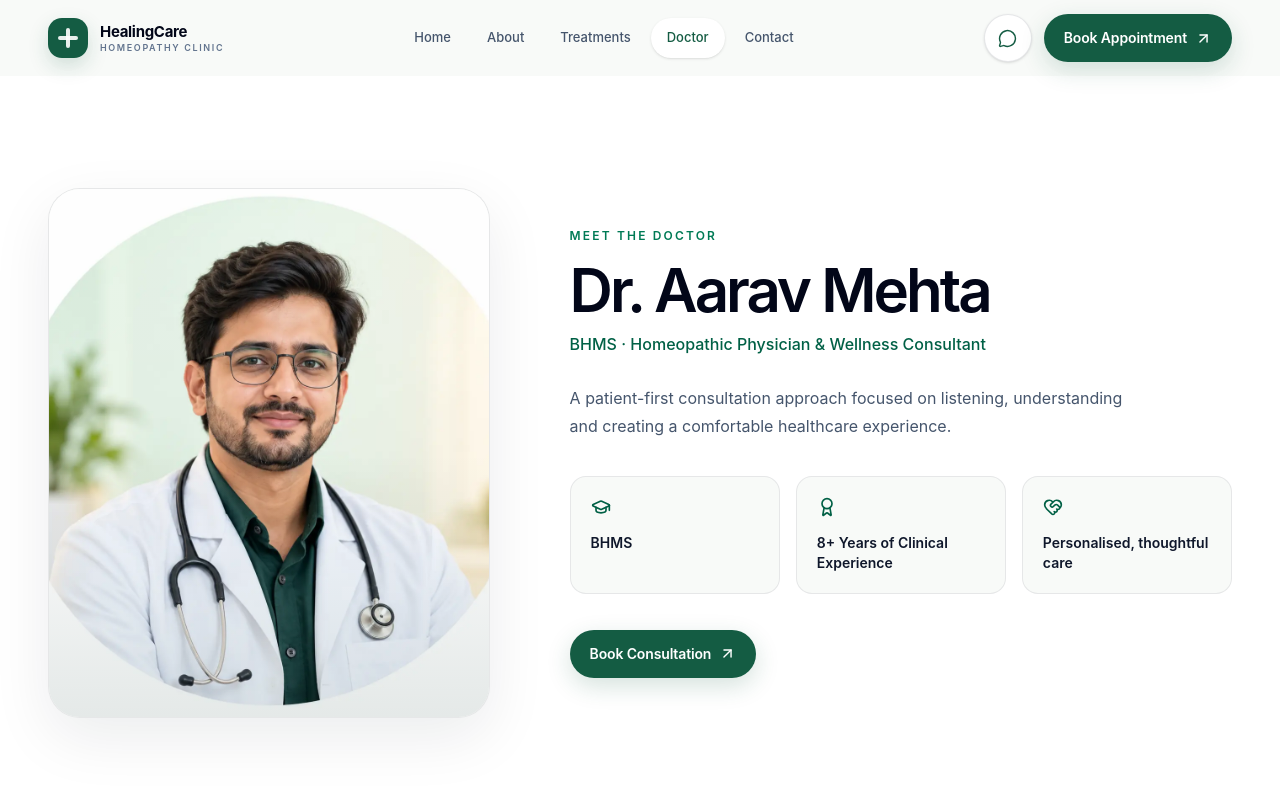
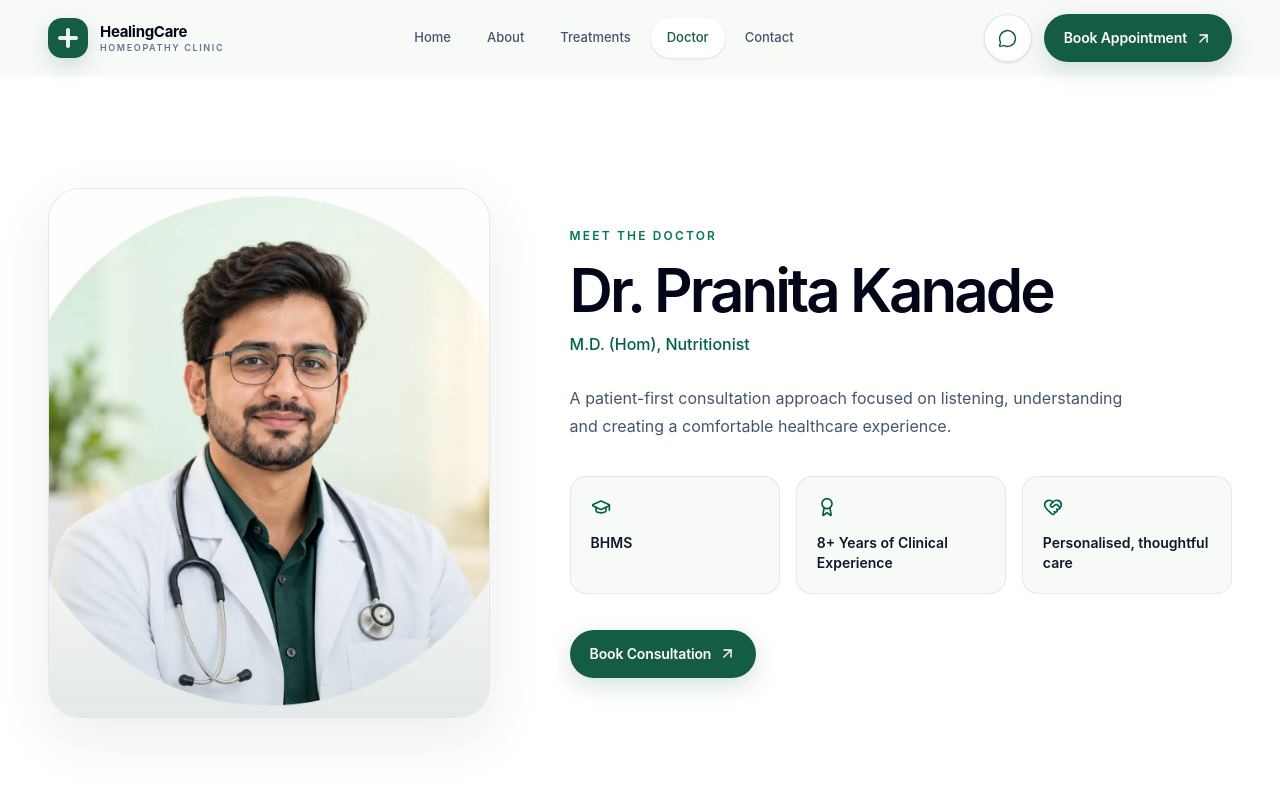
Before and after one commit to BhushanBitwise/homeopathic-clinic, a React (Vite) app in the folder homeopathic-clinic-frontend/: page /doctor in a window 1280 px wide. Shown: the top 800 px of the page. Built offline with nearby package versions, Linux system fonts and the light colour scheme.

Commit message:
feat: update clinic website

```diff
--- a/homeopathic-clinic-frontend/src/components/home/DoctorPreview.jsx
+++ b/homeopathic-clinic-frontend/src/components/home/DoctorPreview.jsx
@@ -56,7 +56,7 @@ function DoctorPreview() {
 
             <div className="mt-8">
               <h3 className="text-2xl font-semibold tracking-tight text-slate-950">
-                Dr. Aarav Mehta
+                Dr. Pranita Kanade
               </h3>
 
               <p className="mt-2 text-sm font-medium text-emerald-800">
--- a/homeopathic-clinic-frontend/src/pages/Doctor.jsx
+++ b/homeopathic-clinic-frontend/src/pages/Doctor.jsx
@@ -44,11 +44,11 @@ function Doctor() {
                 </p>
 
                 <h1 className="mt-4 text-5xl font-semibold tracking-[-0.05em] text-slate-950 sm:text-6xl">
-                  Dr. Aarav Mehta
+                  Dr. Pranita Kanade
                 </h1>
 
                 <p className="mt-3 font-medium text-emerald-800">
-                  BHMS · Homeopathic Physician & Wellness Consultant
+                  M.D. (Hom), Nutritionist
                 </p>
 
                 <p className="mt-7 max-w-xl text-base leading-7 text-slate-600">
```
